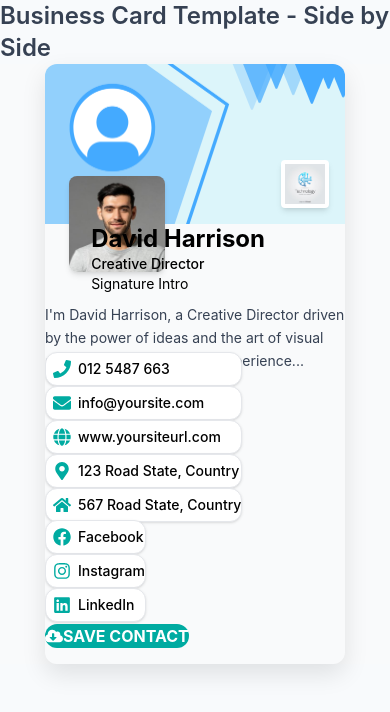
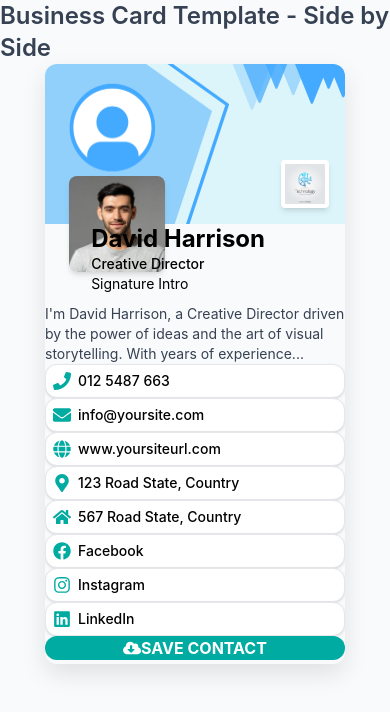
Before and after one commit to sabbir1257/card, a React (Vite) app: page / in a window 390 px wide. Shown: the top 712 px of the page. Built offline with nearby package versions, Linux system fonts and the light colour scheme.

Commit message:
Update BusinessCardTemplate layout and styling for improved design consistency and responsiveness

```diff
--- a/src/component/BusinessCardTemplate.jsx
+++ b/src/component/BusinessCardTemplate.jsx
@@ -16,20 +16,16 @@ const BusinessCardTemplate = () => {
     <div className="template-container flex justify-center p-6 bg-gray-50">
       <div className="template-card business-card rounded-2xl">
         {/* Header Section */}
-        <div className="relative h-40">
-          <img src="/bg-image.png" alt="" className="h-full w-full object-cover" />
+        <div className="relative h-60">
+          <img src="/bg-image.png" alt="" className="h-40 w-full object-cover" />
 
           {/* Small Logo in bottom right */}
-          <div className="absolute bottom-4 right-4">
+          <div className="absolute bottom-24 right-4">
             <div className="w-12 h-12 bg-white rounded flex items-center justify-center shadow-md">
               <img src="/log.jpg" alt="" className="w-10 h-10 object-contain" />
             </div>
           </div>
-        </div>
-
-        {/* Profile Picture */}
-        <div className="relative">
-          <div className="absolute -top-12 left-6">
+          <div className="absolute bottom-8 left-6">
             <div className="w-24 h-24 rounded-lg overflow-hidden shadow-md">
               <img src="/image.jpg" alt="Profile" className="w-full h-full object-cover" />
             </div>
@@ -40,19 +36,21 @@ const BusinessCardTemplate = () => {
             <p className=" text-sm">Signature Intro</p>
           </div>
         </div>
+        {/* Profile Picture */}
+
 
         {/* Content Section */}
-        <div className="px-6 relative">
+        <div className="p-6 mt-9 ">
           {/* About Me */}
-          <div className="mb-6 absolute top-20">
-            <p className="text-gray-700 text-sm leading-relaxed">
+          <div className="mb-6">
+            <p className="text-gray-700 text-sm ">
               I'm David Harrison, a Creative Director driven by the power of ideas and the art of visual storytelling. With years of experience...
             </p>
           </div>
 
           {/* Contact Information */}
-          <div className="space-y-3 absolute top-32">
-            <ContactItem icon={<FaPhone />} text="012 5487 663" />
+          <div className="space-y-3 w-full mx-2">
+            <ContactItem icon={<FaPhone />} text="012 5487 663"  className=""/>
             <ContactItem icon={<FaEnvelope />} text="info@yoursite.com" />
             <ContactItem icon={<FaGlobe />} text="www.yoursiteurl.com" />
             <ContactItem icon={<FaMapMarkerAlt />} text="123 Road State, Country" />
@@ -60,15 +58,15 @@ const BusinessCardTemplate = () => {
           </div>
 
           {/* Social Media */}
-          <div className="space-y-3 mt-6 absolute top-74">
+          <div className="space-y-3 mt-6 mx-2 w-full">
             <ContactItem icon={<FaFacebook />} text="Facebook" />
             <ContactItem icon={<FaInstagram />} text="Instagram" />
             <ContactItem icon={<FaLinkedin />} text="LinkedIn" />
           </div>
 
           {/* Save Contact Button */}
-          <div className="mt-6 mb-6 absolute top-[400px]">
-            <button className="w-full max-w-48 bg-[#00aba1] text-white font-bold py-3 px-6 rounded-xl flex items-center justify-center text-base hover:bg-[#009a91] transition">
+          <div className="mx-2 w-full">
+            <button className="w-full bg-[#00aba1] text-white font-bold py-3 px-6 rounded-xl flex items-center justify-center text-base hover:bg-[#009a91] transition">
               <FaCloudDownloadAlt className="mr-3 text-lg" />
               SAVE CONTACT
             </button>
@@ -79,8 +77,6 @@ const BusinessCardTemplate = () => {
   );
 };
 
-// Contact Item Component
-// Contact Item Component
 const ContactItem = ({ icon, text }) => (
   <div className="flex items-center w-full bg-white rounded-xl border border-gray-200 shadow-sm hover:bg-gray-50 transition px-4 py-3">
     <div className="flex-shrink-0 w-8 h-8 flex items-center justify-center text-[#00aba1] text-lg mr-3">
```
